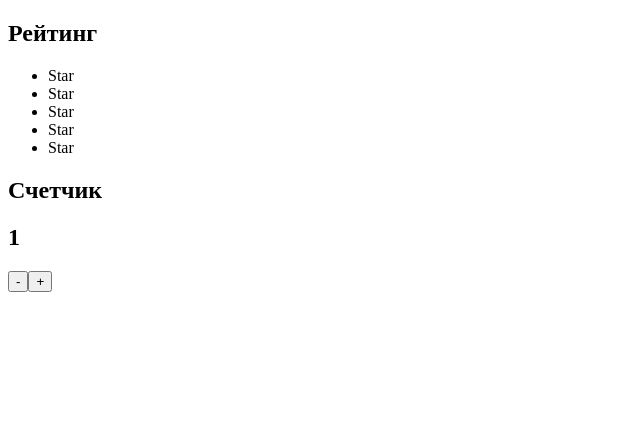
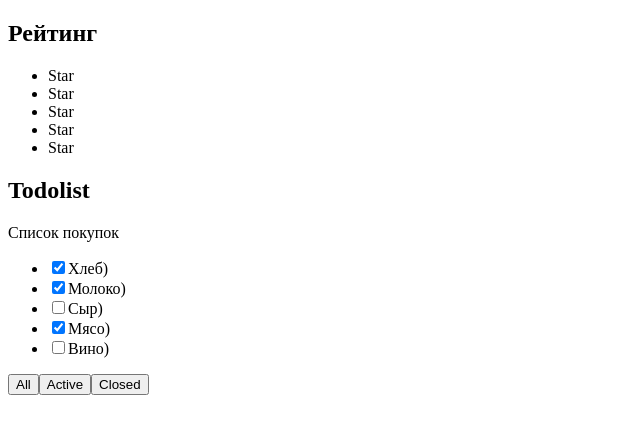
Before and after one commit to Zoom75x/todolist, a React (Vite) app: page / in a window 1280 px wide. Shown: the top 434 px of the page, without its empty margins (0-640 px from the left). Built offline with nearby package versions, Linux system fonts and the light colour scheme.

Commit message:
проект Тудулист самостоятельно шаблон ТДЛ фильтрация тасок

```diff
--- a/src/App.tsx
+++ b/src/App.tsx
@@ -1,16 +1,33 @@
 import './App.css'
 import {Rating} from "./feature/rating/Rating.tsx";
-import {Counter} from "./feature/counter";
+import {Todolist} from "./feature/todolist/Todolist.tsx";
+import {Task} from "./feature/todolist/Todolist.tsx";
+import {useState} from "react";
 
-
+const tasks: Task[] = [
+    {id: 1, task: "Хлеб", isDone: true},
+    {id: 2, task: "Молоко", isDone: true},
+    {id: 3, task: "Сыр", isDone: false},
+    {id: 4, task: "Мясо", isDone: true},
+    {id: 5, task: "Вино", isDone: false}
+]
+export type setFilterStateType = "All" | "Active" | "Closed"
 export const App = () => {
-
+    const [filterState, setFilterState] = useState<setFilterStateType>("All")
+    let filterTask:Task[] = []
+    if (filterState === "All") {
+        filterTask = tasks
+    } else if (filterState === "Active") {
+        filterTask = tasks.filter(task => !task.isDone)
+    } else if (filterState === "Closed") {
+        filterTask = tasks.filter(task => task.isDone)
+    }
     return (
-            <div>
-          <h2>Рейтинг</h2>
-          <Rating/>
-          <h2>Счетчик</h2>
-            <Counter/>
-            </div>
-  )
+        <>
+                <h2>Рейтинг</h2>
+                <Rating/>
+                <h2>Todolist</h2>
+                <Todolist title={"Список покупок"} tasks={filterTask} setFilterState={setFilterState}/>
+        </>
+    )
 }
--- a/src/feature/counter/Counter.tsx
+++ /dev/null
@@ -1,12 +0,0 @@
-
-export const Counter = () => {
-    return (
-        <div>
-        <h2>1</h2>
-        <div>
-            <button>-</button>
-            <button>+</button>
-        </div>
-    </div>
-    )
-}
--- a/src/feature/counter/index.ts
+++ /dev/null
@@ -1 +0,0 @@
-export {Counter} from "./Counter.tsx"
--- a/src/feature/rating/Rating.tsx
+++ b/src/feature/rating/Rating.tsx
@@ -14,7 +14,7 @@ export const Rating = () => {
 }
     return (
         <ul>
-            {getStar(5).map(el => <Star isSelected={rating>el} onClick={onClick} id={(el+1) as RatingType}/>)}
+            {getStar(5).map((el, index) => <Star key={index} isSelected={rating>el} onClick={onClick} id={(el+1) as RatingType}/>)}
         </ul>
     )
             }
--- /dev/null
+++ b/src/feature/todolist/Todolist.tsx
@@ -0,0 +1,33 @@
+import {setFilterStateType} from "../../App.tsx";
+
+interface Props {
+    title: string
+    tasks: Task[]
+    setFilterState:(filterState:setFilterStateType)=>void
+}
+
+export interface Task {
+    id: number
+    task: string
+    isDone: boolean
+}
+
+export const Todolist = ({title, tasks, setFilterState}: Props) => {
+    console.log(tasks)
+    return (
+        <>
+            <div>{title}</div>
+            <ul>
+                {tasks.map((task) => (
+                    <li key={task.id}>
+                        <input type={"checkbox"} checked={task.isDone}/>{task.task})
+                    </li>))}
+            </ul>
+            <div>
+                <button onClick={()=> setFilterState("All")}>All</button>
+                <button onClick={()=> setFilterState("Active")}>Active</button>
+                <button onClick={()=> setFilterState("Closed")}>Closed</button>
+            </div>
+        </>
+    )
+}
```
Also changed, not shown: src/feature/counter/Counter. module.css (deleted).
